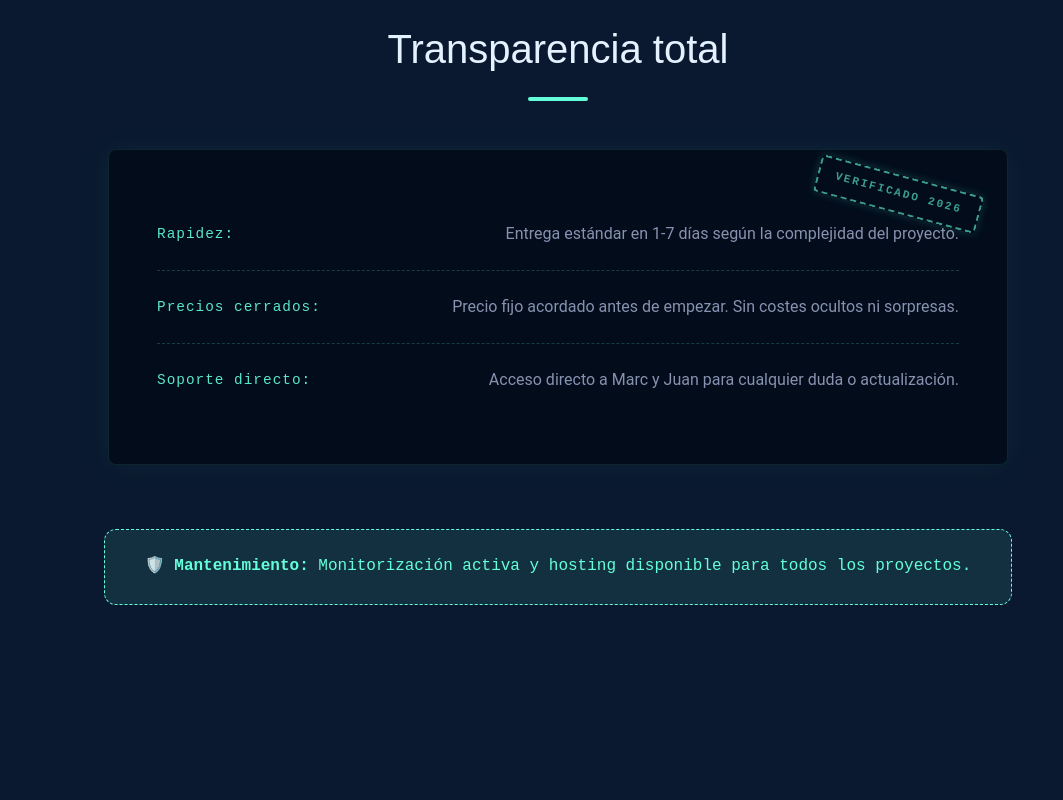
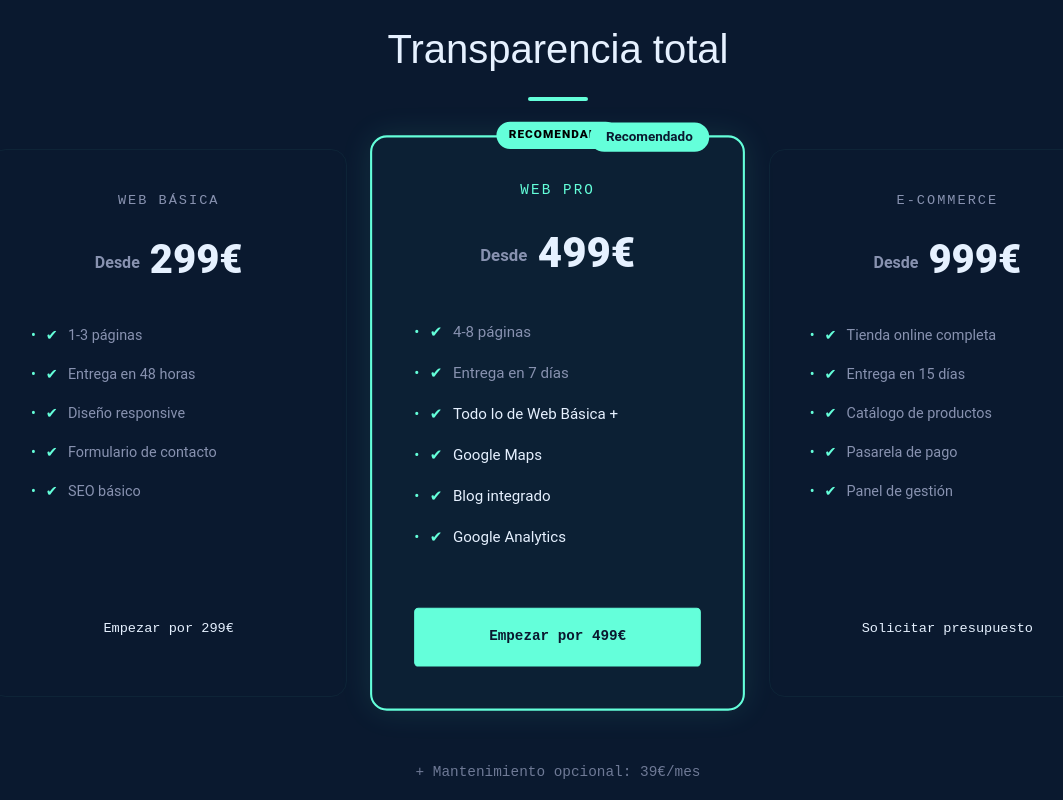
Before and after one commit to markusx5622/mc-websolutions-v2, a Next.js app: page / in a window 1280 px wide. Shown: the part 5840-6640 px from the top of the page, without its empty margins (82-1145 px from the left). Built offline with nearby package versions, Linux system fonts and the light colour scheme.

Commit message:
✨ Feature: Implemented transparent 3-tier pricing matrix with highlighted Pro plan

```diff
--- a/src/app/(marketing)/page.tsx
+++ b/src/app/(marketing)/page.tsx
@@ -560,35 +560,65 @@ export default function Home() {
         transition={{ duration: 0.8 }}
       >
         <div className="container" style={{ position: 'relative' }}>
-          <h2 className="section-title">
+          <h2 className="section-title text-center mb-16">
             Transparencia total
           </h2>
 
-          <div className="specs-table-container">
-            <div className="verified-stamp">Verificado 2026</div>
-
-            <div className="specs-row">
-              <span className="specs-key">Rapidez:</span>
-              <span className="specs-value">Entrega estándar en 1-7 días según la complejidad del proyecto.</span>
+          <div className="grid grid-cols-1 md:grid-cols-3 gap-8 items-stretch">
+            {/* CARD 1: WEB BÁSICA */}
+            <div className="pricing-card" style={{ background: 'var(--bg-card)', padding: '2.5rem', borderRadius: '16px', border: '1px solid rgba(100, 255, 218, 0.05)', display: 'flex', flexDirection: 'column' }}>
+              <h3 className="mono-text" style={{ fontSize: '0.85rem', color: 'var(--text-muted)', marginBottom: '1rem', letterSpacing: '2px' }}>WEB BÁSICA</h3>
+              <div className="price-value" style={{ fontSize: '2.5rem', fontWeight: 800, color: 'var(--text-main)', marginBottom: '2rem' }}>
+                <span style={{ fontSize: '1rem', verticalAlign: 'middle', fontWeight: 600, color: 'var(--text-muted)' }}>Desde</span> 299€
+              </div>
+              <ul className="pricing-features" style={{ flex: 1, marginBottom: '2.5rem', listStyle: 'none', padding: 0 }}>
+                {['1-3 páginas', 'Entrega en 48 horas', 'Diseño responsive', 'Formulario de contacto', 'SEO básico'].map((feature, i) => (
+                  <li key={feature} style={{ display: 'flex', alignItems: 'center', gap: '10px', marginBottom: '1rem', fontSize: '0.9rem', color: 'var(--text-muted)' }}>
+                    <span style={{ color: 'var(--accent)' }}>✔</span> {feature}
+                  </li>
+                ))}
+              </ul>
+              <Link href="/briefing" className="btn btn-outline" style={{ textAlign: 'center', width: '100%', fontSize: '0.85rem' }}>Empezar por 299€</Link>
             </div>
 
-            <div className="specs-row">
-              <span className="specs-key">Precios cerrados:</span>
-              <span className="specs-value">Precio fijo acordado antes de empezar. Sin costes ocultos ni sorpresas.</span>
+            {/* CARD 2: WEB PRO (HIGHLIGHTED) */}
+            <div className="pricing-card featured" style={{ background: 'rgba(100, 255, 218, 0.03)', padding: '2.5rem', borderRadius: '16px', border: '2px solid var(--accent)', boxShadow: '0 0 30px rgba(100, 255, 218, 0.1)', position: 'relative', transform: 'scale(1.05)', display: 'flex', flexDirection: 'column', zIndex: 10 }}>
+              <div style={{ position: 'absolute', top: '-15px', left: '50%', transform: 'translateX(-50%)', background: 'var(--accent)', color: '#000', padding: '4px 12px', borderRadius: '20px', fontSize: '0.7rem', fontWeight: 800, textTransform: 'uppercase', letterSpacing: '1px' }}>Recomendado</div>
+              <h3 className="mono-text" style={{ fontSize: '0.85rem', color: 'var(--accent)', marginBottom: '1rem', letterSpacing: '2px' }}>WEB PRO</h3>
+              <div className="price-value" style={{ fontSize: '2.5rem', fontWeight: 800, color: 'var(--text-main)', marginBottom: '2rem' }}>
+                <span style={{ fontSize: '1rem', verticalAlign: 'middle', fontWeight: 600, color: 'var(--text-muted)' }}>Desde</span> 499€
+              </div>
+              <ul className="pricing-features" style={{ flex: 1, marginBottom: '2.5rem', listStyle: 'none', padding: 0 }}>
+                {['4-8 páginas', 'Entrega en 7 días', 'Todo lo de Web Básica +', 'Google Maps', 'Blog integrado', 'Google Analytics'].map((feature, i) => (
+                  <li key={feature} style={{ display: 'flex', alignItems: 'center', gap: '10px', marginBottom: '1rem', fontSize: '0.9rem', color: i > 1 ? 'var(--text-main)' : 'var(--text-muted)' }}>
+                    <span style={{ color: 'var(--accent)' }}>✔</span> {feature}
+                  </li>
+                ))}
+              </ul>
+              <Link href="/briefing" className="btn btn-solid" style={{ textAlign: 'center', width: '100%', fontSize: '0.85rem' }}>Empezar por 499€</Link>
             </div>
 
-            <div className="specs-row">
-              <span className="specs-key">Soporte directo:</span>
-              <span className="specs-value">Acceso directo a Marc y Juan para cualquier duda o actualización.</span>
+            {/* CARD 3: E-COMMERCE */}
+            <div className="pricing-card" style={{ background: 'var(--bg-card)', padding: '2.5rem', borderRadius: '16px', border: '1px solid rgba(100, 255, 218, 0.05)', display: 'flex', flexDirection: 'column' }}>
+              <h3 className="mono-text" style={{ fontSize: '0.85rem', color: 'var(--text-muted)', marginBottom: '1rem', letterSpacing: '2px' }}>E-COMMERCE</h3>
+              <div className="price-value" style={{ fontSize: '2.5rem', fontWeight: 800, color: 'var(--text-main)', marginBottom: '2rem' }}>
+                <span style={{ fontSize: '1rem', verticalAlign: 'middle', fontWeight: 600, color: 'var(--text-muted)' }}>Desde</span> 999€
+              </div>
+              <ul className="pricing-features" style={{ flex: 1, marginBottom: '2.5rem', listStyle: 'none', padding: 0 }}>
+                {['Tienda online completa', 'Entrega en 15 días', 'Catálogo de productos', 'Pasarela de pago', 'Panel de gestión'].map((feature, i) => (
+                  <li key={feature} style={{ display: 'flex', alignItems: 'center', gap: '10px', marginBottom: '1rem', fontSize: '0.9rem', color: 'var(--text-muted)' }}>
+                    <span style={{ color: 'var(--accent)' }}>✔</span> {feature}
+                  </li>
+                ))}
+              </ul>
+              <Link href="/briefing" className="btn btn-outline" style={{ textAlign: 'center', width: '100%', fontSize: '0.85rem' }}>Solicitar presupuesto</Link>
             </div>
           </div>
 
           <div style={{ textAlign: "center", marginTop: "4rem" }}>
-            <div style={{ display: "inline-block", padding: "1.5rem 2.5rem", background: "rgba(100, 255, 218, 0.1)", borderRadius: "12px", border: "1px dashed var(--accent)" }}>
-              <p className="mono-text" style={{ color: "var(--accent)", margin: 0, fontSize: "1rem" }}>
-                🛡️ <strong>Mantenimiento:</strong> Monitorización activa y hosting disponible para todos los proyectos.
-              </p>
-            </div>
+             <p className="mono-text" style={{ color: "var(--text-muted)", margin: 0, fontSize: "0.9rem", opacity: 0.8 }}>
+               + Mantenimiento opcional: 39€/mes
+             </p>
           </div>
         </div>
       </motion.section>
```
